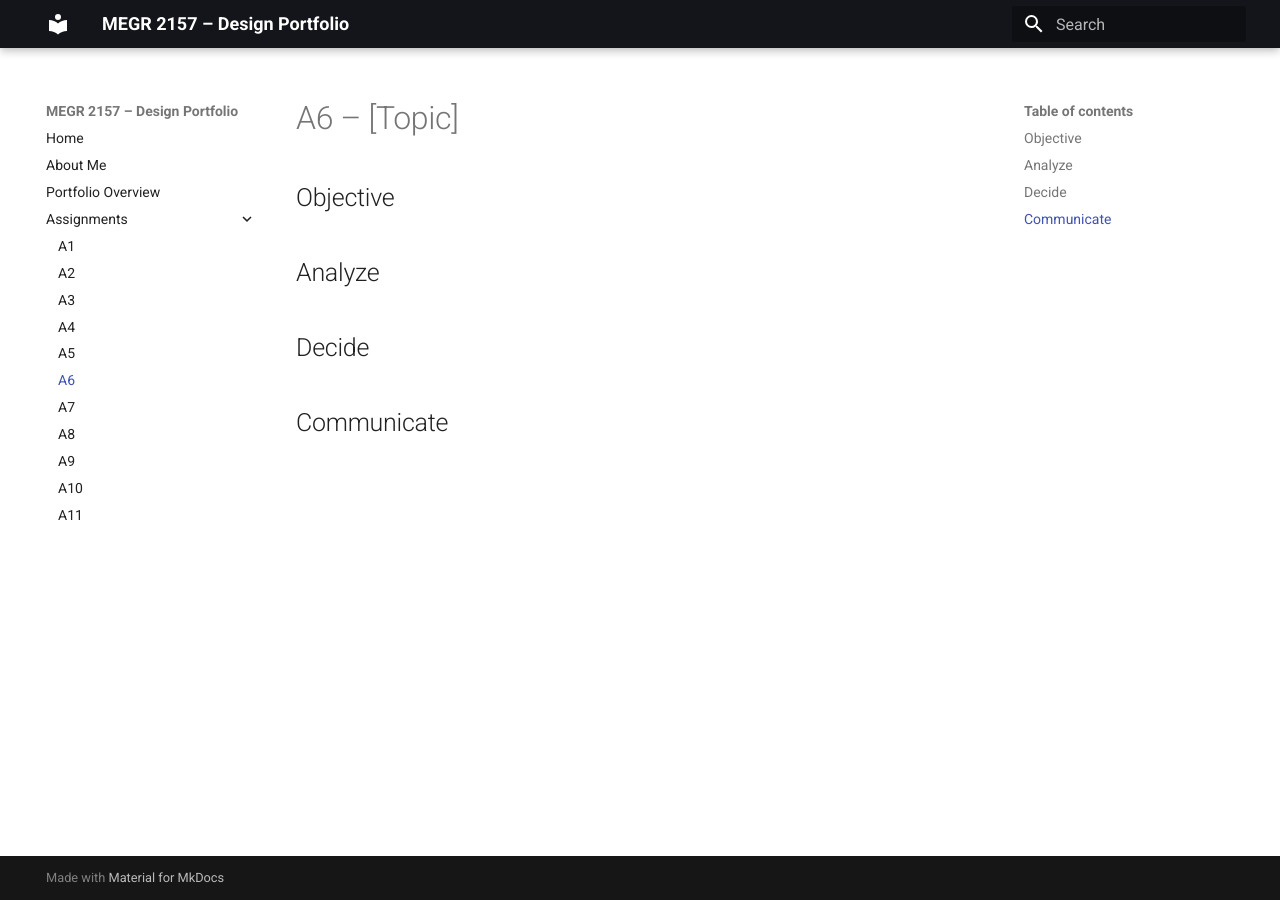
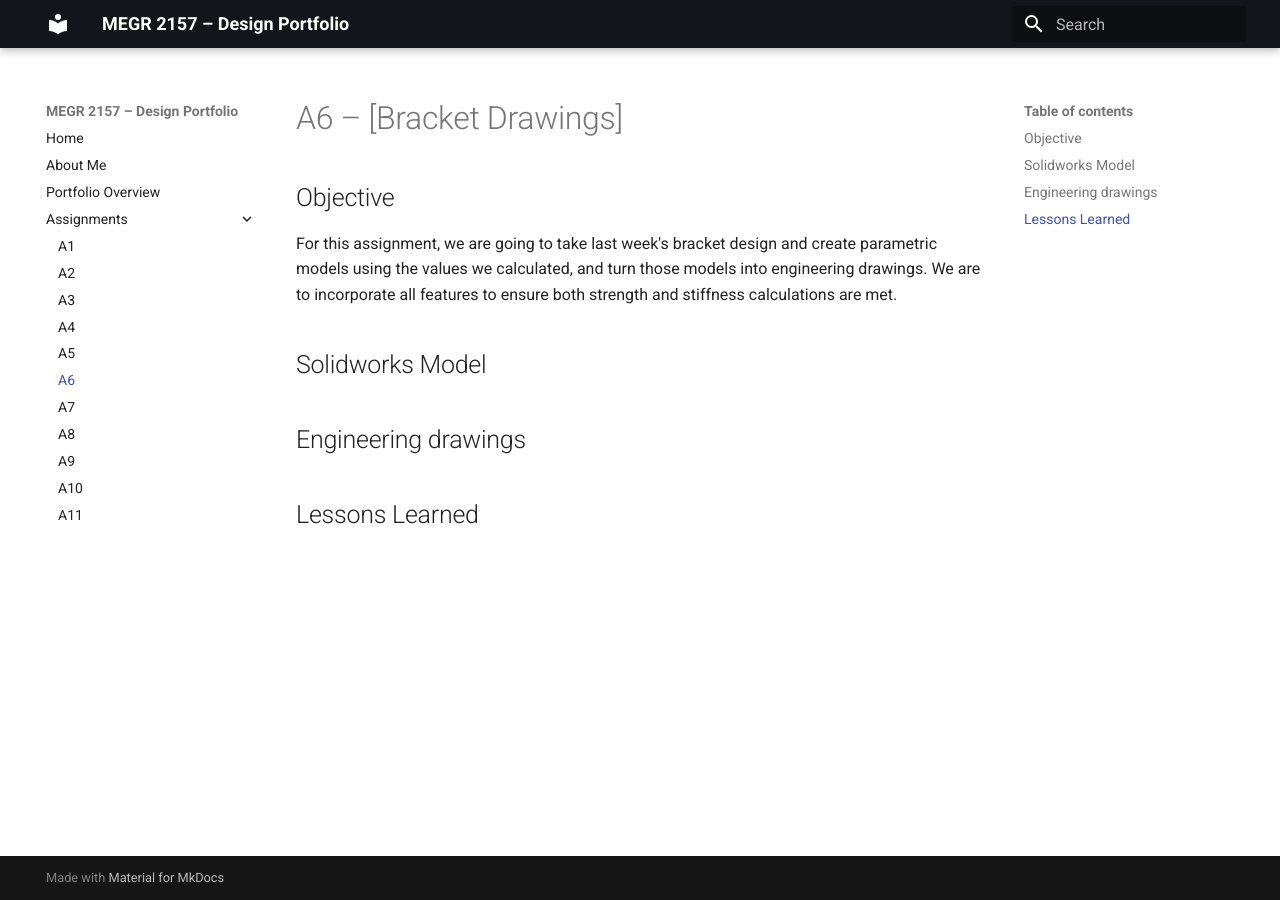
Before and after one commit to NathanZimmy/megr2156-portfolio, an MkDocs documentation site: the page built from docs/assignments/A06/index.md, in a window 1280 px wide. Built offline with MkDocs 1.6.1 and Material for MkDocs 9.7.7, drawn with Linux system fonts in a browser that asks for light colours.

Commit message:
Update index.md

```diff
--- a/docs/assignments/A06/index.md
+++ b/docs/assignments/A06/index.md
@@ -1,12 +1,12 @@
-# A6 – [Topic]
+# A6 – [Bracket Drawings]
 
 ## Objective
+For this assignment, we are going to take last week's bracket design and create parametric models using the values we calculated, and turn those models into engineering drawings. We are to incorporate all features to ensure both strength and stiffness calculations are met.
+
+## Solidworks Model
 
 
-## Analyze
+## Engineering drawings
 
 
-## Decide
-
-
-## Communicate
+## Lessons Learned
```
